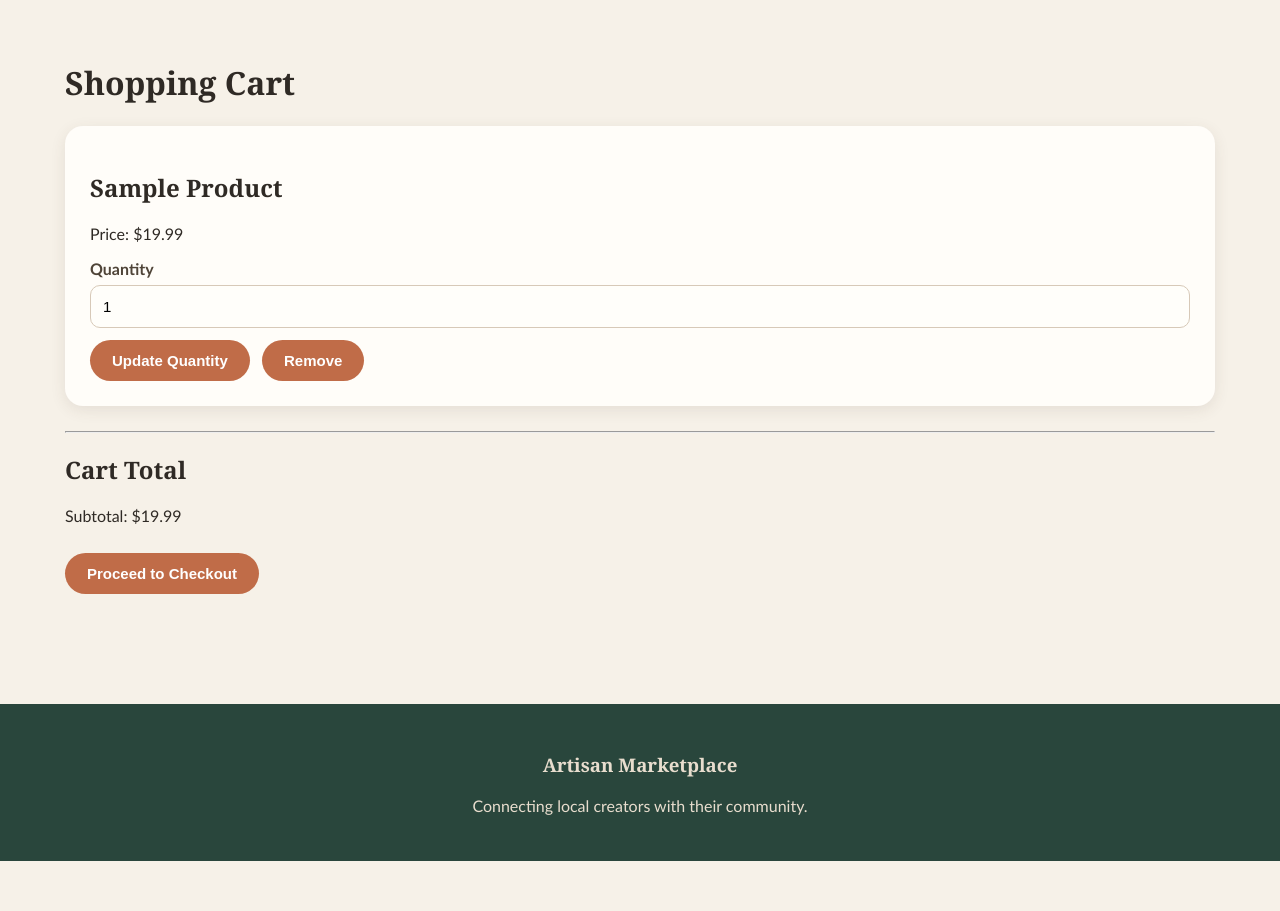
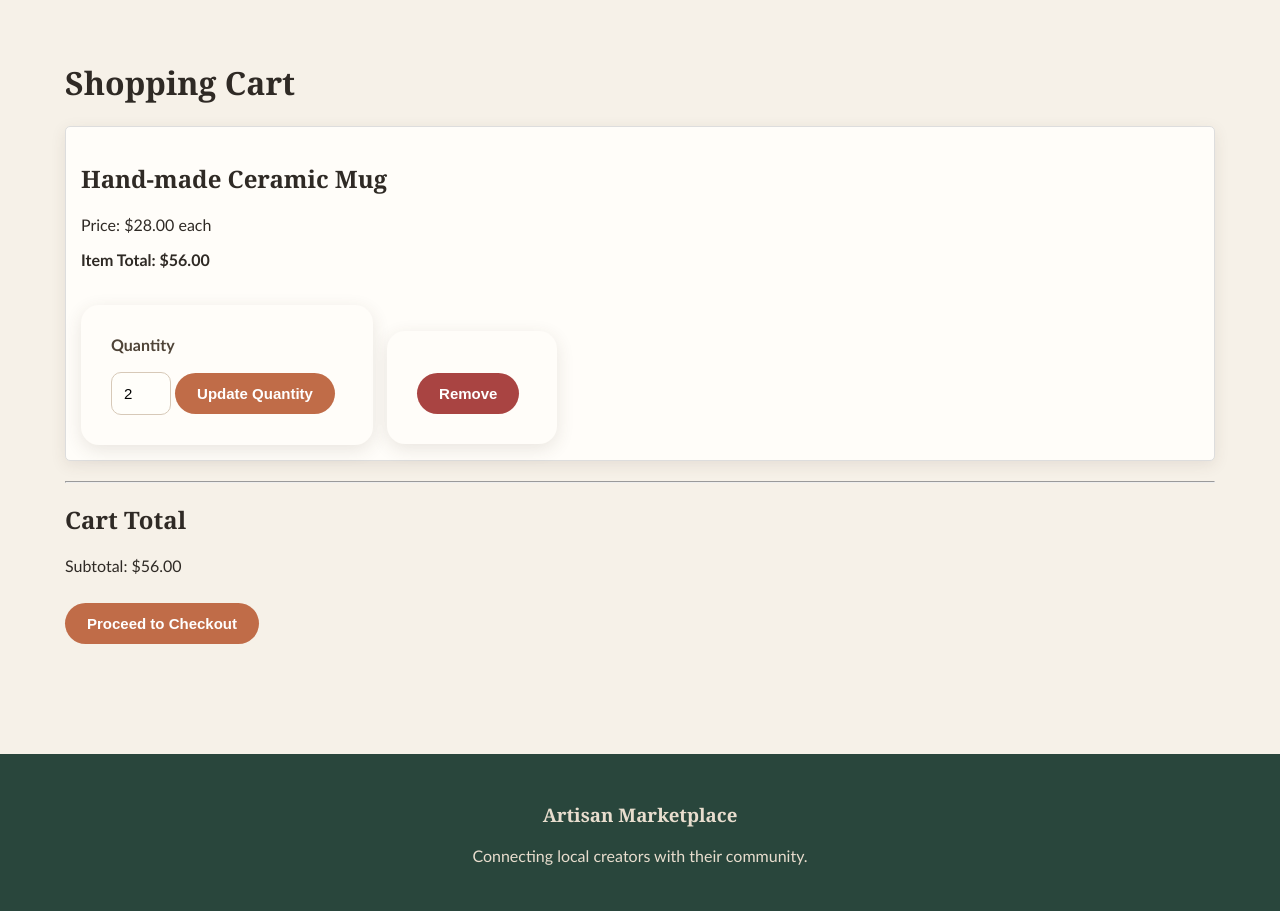
Before and after one commit to bmarshallFIT04/ECPLA_Marketplace, a Flask app: page /cart in a window 1280 px wide. Shown: the part 73-984 px from the top of the page. Before the commit the page ends 934 px from the top, so only its background shows below. Run offline with Flask 3, Linux system fonts and the light colour scheme; data comes from the database, SQL or seed files in the repository; both versions use the stored data as it was after the commit.

Commit message:
Implement shopping cart backend, database table, and updated UI templates

```diff
--- a/app.py
+++ b/app.py
@@ -3,7 +3,8 @@ from flask import Flask, render_template, request, redirect, url_for, session, j
 from database import (
     init_db, add_product, remove_product, get_product, list_products, list_products_by_seller,
     get_product_tags, set_product_tags,
-    save_shipping_address, get_shipping_address, save_payment_info, get_payment_info
+    save_shipping_address, get_shipping_address, save_payment_info, get_payment_info,
+    add_to_cart, get_cart_items, update_cart_quantity, remove_from_cart, get_seller_cart_count
 )
 app = Flask(__name__)
 
@@ -42,10 +43,6 @@ def product(product_id):
     return render_template("product.html", product=product)
 
 
-@app.route("/cart")
-def cart():
-    return render_template("cart.html")
-
 
 @app.route("/checkout", methods=["GET", "POST"])
 def checkout():
@@ -82,14 +79,17 @@ def account():
 
 @app.route("/seller")
 def seller():
-    # Fallback to default Seller ID 1 (SampleUser) since auth isn't fully built yet
     seller_id = session.get('user_id', 1)
 
     products = [
         {"id": p[0], "title": p[1], "price": p[3], "stock": p[4], "tags": get_product_tags(p[0])}
         for p in list_products_by_seller(seller_id)
     ]
-    return render_template("seller.html", products=products)
+
+    # Get total number of this seller's products sitting in active buyer carts
+    total_in_carts = get_seller_cart_count(seller_id)
+
+    return render_template("seller.html", products=products, total_in_carts=total_in_carts)
 
 
 @app.route("/messages")
@@ -161,6 +161,44 @@ def handle_set_tags(product_id):
     status_code = 200 if result["success"] else 404
     return jsonify(result), status_code
 
+#Shopping cart - bryan bermudez
+@app.route("/cart/add/<int:product_id>", methods=["POST"])
+def cart_add(product_id):
+    user_id = session.get('user_id', 1)  # Fallback to user 1 for now
+    try:
+        qty = int(request.form.get('quantity', 1))
+    except ValueError:
+        qty = 1
+
+    add_to_cart(user_id, product_id, qty)
+    return redirect(url_for('cart'))
+
+
+@app.route("/cart/update/<int:cart_item_id>", methods=["POST"])
+def cart_update(cart_item_id):
+    try:
+        qty = int(request.form.get('quantity', 1))
+        update_cart_quantity(cart_item_id, qty)
+    except ValueError:
+        pass
+    return redirect(url_for('cart'))
+
+
+@app.route("/cart/remove/<int:cart_item_id>", methods=["POST"])
+def cart_remove(cart_item_id):
+    remove_from_cart(cart_item_id)
+    return redirect(url_for('cart'))
+
+
+@app.route("/cart")
+def cart():
+    user_id = session.get('user_id', 1)
+    items = get_cart_items(user_id)
+    total = sum(item['price'] * item['quantity'] for item in items)
+    return render_template("cart.html", cart_items=items, total=total)
+
+
+
 
 if __name__ == "__main__":
     init_db()
--- a/database.py
+++ b/database.py
@@ -61,6 +61,19 @@ def init_db():
             expiration TEXT NOT NULL
         )
     ''')
+
+    # Initializes Shopping Cart table - bryan bermudez
+    cursor.execute('''
+            CREATE TABLE IF NOT EXISTS cart_items (
+                cart_item_id INTEGER PRIMARY KEY AUTOINCREMENT,
+                user_id INTEGER NOT NULL,
+                product_id INTEGER NOT NULL,
+                quantity INTEGER NOT NULL DEFAULT 1,
+                UNIQUE(user_id, product_id)
+            )
+        ''')
+
+
 
     conn.commit()
     conn.close()
@@ -238,6 +251,100 @@ def get_payment_info(user_id):
     conn.close()
     return {"card_number": row[0], "expiration": row[1]} if row else None
 
+    #Shopping car functions
+def add_to_cart(user_id, product_id, quantity=1):
+    """Adds a product to a user's cart or increments quantity if it already exists."""
+    conn = sqlite3.connect(DB_PATH)
+    cursor = conn.cursor()
+
+    # Check if item already exists in user's cart
+    cursor.execute('''
+        SELECT quantity FROM cart_items WHERE user_id = ? AND product_id = ?
+    ''', (user_id, product_id))
+    row = cursor.fetchone()
+
+    if row:
+        new_qty = row[0] + quantity
+        cursor.execute('''
+            UPDATE cart_items SET quantity = ? WHERE user_id = ? AND product_id = ?
+        ''', (new_qty, user_id, product_id))
+    else:
+        cursor.execute('''
+            INSERT INTO cart_items (user_id, product_id, quantity) VALUES (?, ?, ?)
+        ''', (user_id, product_id, quantity))
+
+    conn.commit()
+    conn.close()
+    return {"success": True, "message": "Product added to cart."}
+
+
+def get_cart_items(user_id):
+    """Returns all items in a buyer's cart with product details."""
+    conn = sqlite3.connect(DB_PATH)
+    cursor = conn.cursor()
+    cursor.execute('''
+        SELECT c.cart_item_id, p.product_id, p.title, p.price, c.quantity, p.stock_quantity
+        FROM cart_items c
+        JOIN products p ON c.product_id = p.product_id
+        WHERE c.user_id = ?
+    ''', (user_id,))
+    rows = cursor.fetchall()
+    conn.close()
+
+    return [
+        {
+            "cart_item_id": r[0],
+            "product_id": r[1],
+            "title": r[2],
+            "price": r[3],
+            "quantity": r[4],
+            "stock_quantity": r[5]
+        }
+        for r in rows
+    ]
+
+
+def update_cart_quantity(cart_item_id, quantity):
+    """Updates or removes an item quantity in the cart."""
+    conn = sqlite3.connect(DB_PATH)
+    cursor = conn.cursor()
+    if quantity <= 0:
+        cursor.execute('DELETE FROM cart_items WHERE cart_item_id = ?', (cart_item_id,))
+    else:
+        cursor.execute('UPDATE cart_items SET quantity = ? WHERE cart_item_id = ?', (quantity, cart_item_id))
+    conn.commit()
+    conn.close()
+    return {"success": True}
+
+
+def remove_from_cart(cart_item_id):
+    """Removes an item from the cart completely."""
+    conn = sqlite3.connect(DB_PATH)
+    cursor = conn.cursor()
+    cursor.execute('DELETE FROM cart_items WHERE cart_item_id = ?', (cart_item_id,))
+    conn.commit()
+    conn.close()
+    return {"success": True}
+
+
+def get_seller_cart_count(seller_id):
+    """Returns the total number of units of a seller's products currently sitting in all buyer carts."""
+    conn = sqlite3.connect(DB_PATH)
+    cursor = conn.cursor()
+    cursor.execute('''
+        SELECT SUM(c.quantity)
+        FROM cart_items c
+        JOIN products p ON c.product_id = p.product_id
+        WHERE p.seller_id = ?
+    ''', (seller_id,))
+    result = cursor.fetchone()[0]
+    conn.close()
+    return result or 0
+
+
+
+
+
 
 # Command Line Interface (for standalone testing)
 def main():
--- a/templates/cart.html
+++ b/templates/cart.html
@@ -8,41 +8,49 @@ Shopping Cart
 
 <h1>Shopping Cart</h1>
 
-<div class="cart-item">
+{% if cart_items %}
+    {% for item in cart_items %}
+    <div class="cart-item" style="margin-bottom: 20px; padding: 15px; border: 1px solid #ddd; border-radius: 5px;">
 
-    <h2>Sample Product</h2>
+        <h2>{{ item.title }}</h2>
 
         <p>
-        Price: $19.99
+            Price: ${{ "%.2f"|format(item.price) }} each
         </p>
 
-    <label for="quantity">
-        Quantity
-    </label>
+        <p>
+            <strong>Item Total: ${{ "%.2f"|format(item.price * item.quantity) }}</strong>
+        </p>
 
+        <!-- Update Quantity Form -->
+        <form action="{{ url_for('cart_update', cart_item_id=item.cart_item_id) }}" method="POST" style="display: inline-block; margin-right: 10px;">
+            <label for="quantity-{{ item.cart_item_id }}">Quantity</label>
             <input
                 type="number"
-        id="quantity"
-        value="1"
+                id="quantity-{{ item.cart_item_id }}"
+                name="quantity"
+                value="{{ item.quantity }}"
                 min="0"
+                max="{{ item.stock_quantity }}"
+                style="width: 60px;"
             >
+            <button type="submit">Update Quantity</button>
+        </form>
 
-    <button>
-        Update Quantity
-    </button>
-
-    <button>
-        Remove
-    </button>
+        <!-- Remove Item Form -->
+        <form action="{{ url_for('cart_remove', cart_item_id=item.cart_item_id) }}" method="POST" style="display: inline-block;">
+            <button type="submit" style="background-color: #a94442; color: white;">Remove</button>
+        </form>
 
     </div>
+    {% endfor %}
 
     <hr>
 
     <h2>Cart Total</h2>
 
     <p>
-    Subtotal: $19.99
+        Subtotal: ${{ "%.2f"|format(total) }}
     </p>
 
     <a href="/checkout">
@@ -51,4 +59,12 @@ Shopping Cart
         </button>
     </a>
 
+{% else %}
+    <p>Your shopping cart is empty.</p>
+    <br>
+    <a href="/products">
+        <button>Browse Products</button>
+    </a>
+{% endif %}
+
 {% endblock %}
--- a/templates/product.html
+++ b/templates/product.html
@@ -46,7 +46,7 @@
         {% endif %}
 
         {% if product.stock > 0 %}
-        <form method="POST">
+        <form action="{{ url_for('cart_add', product_id=product.id) }}" method="POST">
 
             <label for="quantity">
                 Quantity
--- a/templates/seller.html
+++ b/templates/seller.html
@@ -99,6 +99,7 @@ Seller Dashboard
 
 <section>
     <h2>Seller Analytics</h2>
+    <p>Total Items in Buyer Carts: {{ total_in_carts }}</p>
     <p>Revenue: $0.00</p>
     <p>Products Sold: 0</p>
     <p>Products Returned: 0</p>
```
Also changed, not shown: instance/marketplace.db. Lines whose indentation alone changed are shown as unchanged.
